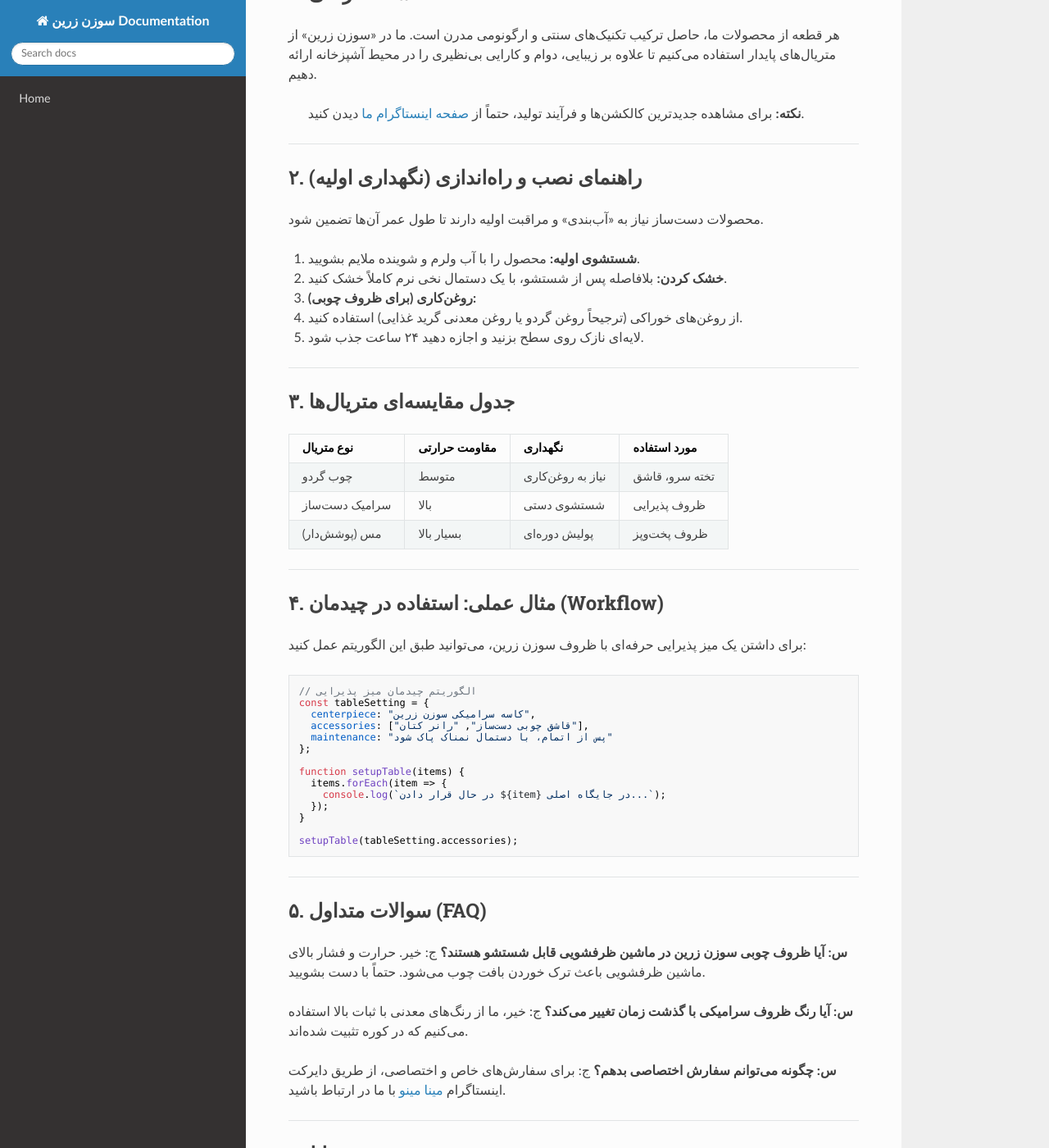
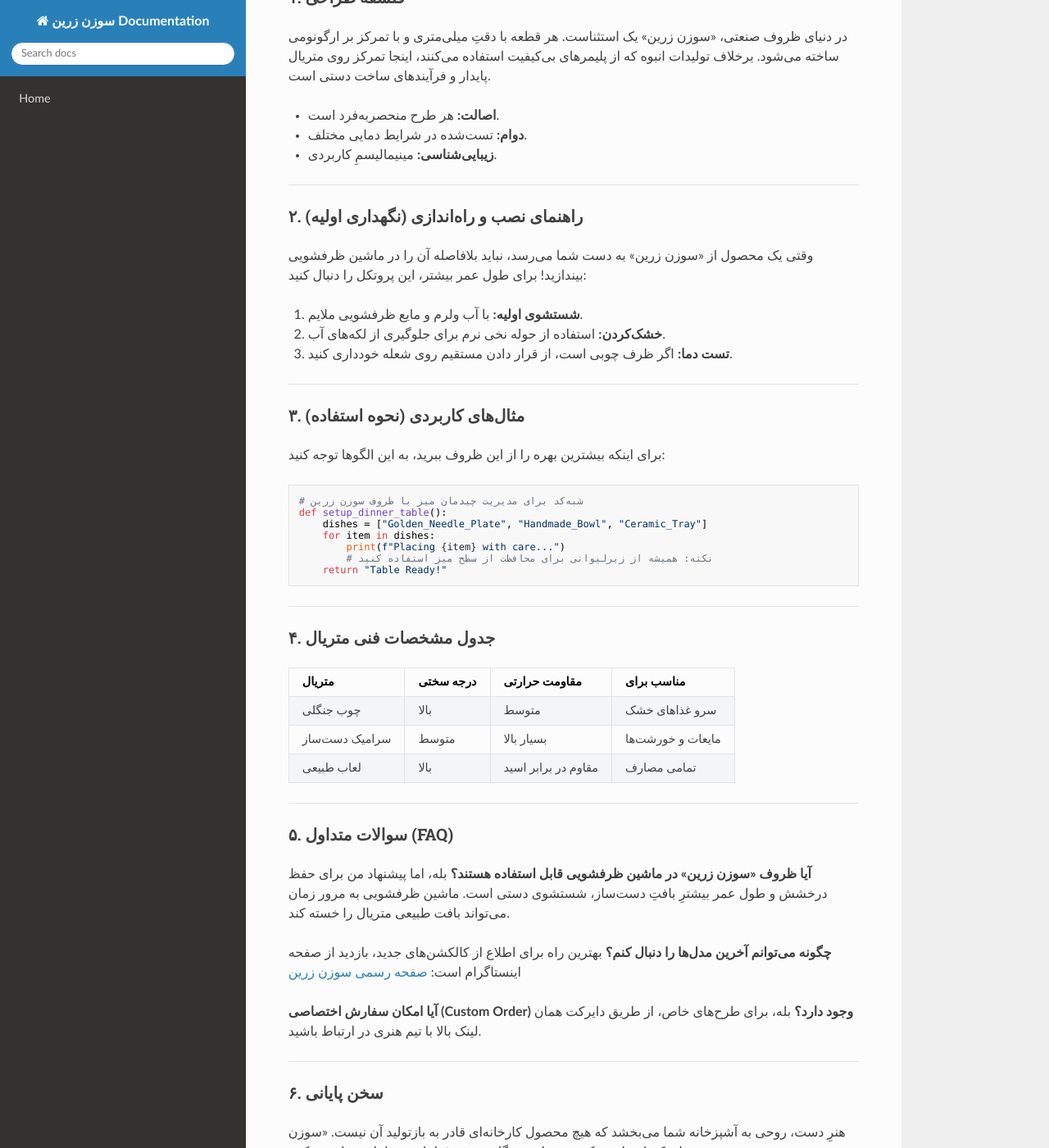
Before and after one commit to sahandsahabi553-prog/terraform-google-semantic-docs, an MkDocs documentation site: the page built from docs/سوزن-زرین.md, in a window 1280 px wide and 1400 px high, scrolled down 355 px. Shown: the whole window at 82% size. Built offline with MkDocs 1.6.1, drawn with Linux system fonts in a browser that asks for light colours; nearby versions of some CDN libraries; some of the changed text lies outside the part shown.

Commit message:
Doc: سوزن زرین

````diff
--- a/docs/سوزن-زرین.md
+++ b/docs/سوزن-زرین.md
@@ -1,75 +1,69 @@
-# مستند فنی: سوزن زرین (Golden Needle)
-**هنرِ دست، دقتِ صنعت**
+# مستند فنی: پروژه «سوزن زرین» (Golden Needle)
+## هنرِ ماندگار در آشپزخانه مدرن
 
-«سوزن زرین» فراتر از یک نام، مجموعه‌ای است از ظروف آشپزخانه دست‌ساز که با وسواس و عشق طراحی شده‌اند. ما در اینجا معتقدیم که هر ظرف، روایتی از هنرِ اصیل است که باید با استانداردهای فنی دقیق، به خانه‌های شما راه پیدا کند.
+وقتی صحبت از «سوزن زرین» به میان می‌آید، ما فقط با یک برند ظروف دست‌ساز سر و کار نداریم؛ بلکه با تلفیقی از هنر سنتی و استانداردهای کیفی مدرن روبرو هستیم. این مستند فنی برای کسانی نوشته شده که به جزئیاتِ ساختار، دوام و زیبایی‌شناسی ظروف آشپزخانه اهمیت می‌دهند.
 
 ---
 
-## ۱. فلسفه طراحی
-هر قطعه از محصولات ما، حاصل ترکیب تکنیک‌های سنتی و ارگونومی مدرن است. ما در «سوزن زرین» از متریال‌های پایدار استفاده می‌کنیم تا علاوه بر زیبایی، دوام و کارایی بی‌نظیری را در محیط آشپزخانه ارائه دهیم.
+### ۱. فلسفه طراحی
+در دنیای ظروف صنعتی، «سوزن زرین» یک استثناست. هر قطعه با دقتِ میلی‌متری و با تمرکز بر ارگونومی ساخته می‌شود. برخلاف تولیدات انبوه که از پلیمرهای بی‌کیفیت استفاده می‌کنند، اینجا تمرکز روی متریال پایدار و فرآیندهای ساخت دستی است.
 
-> **نکته:** برای مشاهده جدیدترین کالکشن‌ها و فرآیند تولید، حتماً از [صفحه اینستاگرام ما](https://www.instagram.com/mina_mino2026?igsh=MW5ndzFqYjBmYnFrNQ==) دیدن کنید.
+*   **اصالت:** هر طرح منحصر‌به‌فرد است.
+*   **دوام:** تست‌شده در شرایط دمایی مختلف.
+*   **زیبایی‌شناسی:** مینیمالیسمِ کاربردی.
 
 ---
 
-## ۲. راهنمای نصب و راه‌اندازی (نگهداری اولیه)
-محصولات دست‌ساز نیاز به «آب‌بندی» و مراقبت اولیه دارند تا طول عمر آن‌ها تضمین شود.
+### ۲. راهنمای نصب و راه‌اندازی (نگهداری اولیه)
+وقتی یک محصول از «سوزن زرین» به دست شما می‌رسد، نباید بلافاصله آن را در ماشین ظرفشویی بیندازید! برای طول عمر بیشتر، این پروتکل را دنبال کنید:
 
-1. **شستشوی اولیه:** محصول را با آب ولرم و شوینده ملایم بشویید.
-2. **خشک کردن:** بلافاصله پس از شستشو، با یک دستمال نخی نرم کاملاً خشک کنید.
-3. **روغن‌کاری (برای ظروف چوبی):**
-   - از روغن‌های خوراکی (ترجیحاً روغن گردو یا روغن معدنی گرید غذایی) استفاده کنید.
-   - لایه‌ای نازک روی سطح بزنید و اجازه دهید ۲۴ ساعت جذب شود.
+1.  **شستشوی اولیه:** با آب ولرم و مایع ظرفشویی ملایم.
+2.  **خشک‌کردن:** استفاده از حوله نخی نرم برای جلوگیری از لکه‌های آب.
+3.  **تست دما:** اگر ظرف چوبی است، از قرار دادن مستقیم روی شعله خودداری کنید.
 
 ---
 
-## ۳. جدول مقایسه‌ای متریال‌ها
+### ۳. مثال‌های کاربردی (نحوه استفاده)
 
-| نوع متریال | مقاومت حرارتی | نگهداری | مورد استفاده |
-| :--- | :--- | :--- | :--- |
-| چوب گردو | متوسط | نیاز به روغن‌کاری | تخته سرو، قاشق |
-| سرامیک دست‌ساز | بالا | شستشوی دستی | ظروف پذیرایی |
-| مس (پوشش‌دار) | بسیار بالا | پولیش دوره‌ای | ظروف پخت‌وپز |
+برای اینکه بیشترین بهره را از این ظروف ببرید، به این الگوها توجه کنید:
 
----
-
-## ۴. مثال عملی: استفاده در چیدمان (Workflow)
-
-برای داشتن یک میز پذیرایی حرفه‌ای با ظروف سوزن زرین، می‌توانید طبق این الگوریتم عمل کنید:
-
-```javascript
-// الگوریتم چیدمان میز پذیرایی
-const tableSetting = {
-  centerpiece: "کاسه سرامیکی سوزن زرین",
-  accessories: ["قاشق چوبی دست‌ساز", "رانر کتان"],
-  maintenance: "پس از اتمام، با دستمال نمناک پاک شود"
-};
-
-function setupTable(items) {
-  items.forEach(item => {
-    console.log(`در حال قرار دادن ${item} در جایگاه اصلی...`);
-  });
-}
-
-setupTable(tableSetting.accessories);
+```python
+# شبه‌کد برای مدیریت چیدمان میز با ظروف سوزن زرین
+def setup_dinner_table():
+    dishes = ["Golden_Needle_Plate", "Handmade_Bowl", "Ceramic_Tray"]
+    for item in dishes:
+        print(f"Placing {item} with care...")
+        # نکته: همیشه از زیرلیوانی برای محافظت از سطح میز استفاده کنید
+    return "Table Ready!"
 ```
 
 ---
 
-## ۵. سوالات متداول (FAQ)
+### ۴. جدول مشخصات فنی متریال
 
-**س: آیا ظروف چوبی سوزن زرین در ماشین ظرفشویی قابل شستشو هستند؟**
-ج: خیر. حرارت و فشار بالای ماشین ظرفشویی باعث ترک خوردن بافت چوب می‌شود. حتماً با دست بشویید.
-
-**س: آیا رنگ ظروف سرامیکی با گذشت زمان تغییر می‌کند؟**
-ج: خیر، ما از رنگ‌های معدنی با ثبات بالا استفاده می‌کنیم که در کوره تثبیت شده‌اند.
-
-**س: چگونه می‌توانم سفارش اختصاصی بدهم؟**
-ج: برای سفارش‌های خاص و اختصاصی، از طریق دایرکت اینستاگرام [مینا مینو](https://www.instagram.com/mina_mino2026?igsh=MW5ndzFqYjBmYnFrNQ==) با ما در ارتباط باشید.
+| متریال | درجه سختی | مقاومت حرارتی | مناسب برای |
+| :--- | :--- | :--- | :--- |
+| چوب جنگلی | بالا | متوسط | سرو غذاهای خشک |
+| سرامیک دست‌ساز | متوسط | بسیار بالا | مایعات و خورشت‌ها |
+| لعاب طبیعی | بالا | مقاوم در برابر اسید | تمامی مصارف |
 
 ---
 
-## سخن پایانی
-هنر دست، جریانی است که به خانه روح می‌بخشد. ما در سوزن زرین تلاش می‌کنیم تا این جریان را با بالاترین کیفیت ممکن به دست شما برسانیم. اگر سوالی داشتید یا نیاز به مشاوره در مورد انتخاب محصول داشتید، من در کنار شما هستم.
+### ۵. سوالات متداول (FAQ)
 
-*یادتان باشد: هر ظرف، یک خاطره است که در دستان شما شکل می‌گیرد.*
+**آیا ظروف «سوزن زرین» در ماشین ظرفشویی قابل استفاده هستند؟**
+بله، اما پیشنهاد من برای حفظ درخشش و طول عمر بیشترِ بافتِ دست‌ساز، شستشوی دستی است. ماشین ظرفشویی به مرور زمان می‌تواند بافت طبیعی متریال را خسته کند.
+
+**چگونه می‌توانم آخرین مدل‌ها را دنبال کنم؟**
+بهترین راه برای اطلاع از کالکشن‌های جدید، بازدید از صفحه اینستاگرام است:
+[صفحه رسمی سوزن زرین](https://www.instagram.com/mina_mino2026?igsh=MW5ndzFqYjBmYnFrNQ==)
+
+**آیا امکان سفارش اختصاصی (Custom Order) وجود دارد؟**
+بله، برای طرح‌های خاص، از طریق دایرکت همان لینک بالا با تیم هنری در ارتباط باشید.
+
+---
+
+### ۶. سخن پایانی
+هنرِ دست، روحی به آشپزخانه شما می‌بخشد که هیچ محصول کارخانه‌ای قادر به بازتولید آن نیست. «سوزن زرین» برای کسانی است که می‌خواهند هنگام صرف غذا، لمسِ ظرافت را حس کنند.
+
+*«کیفیت در جزئیات نهفته است، نه در سرعت تولید.»*
````
